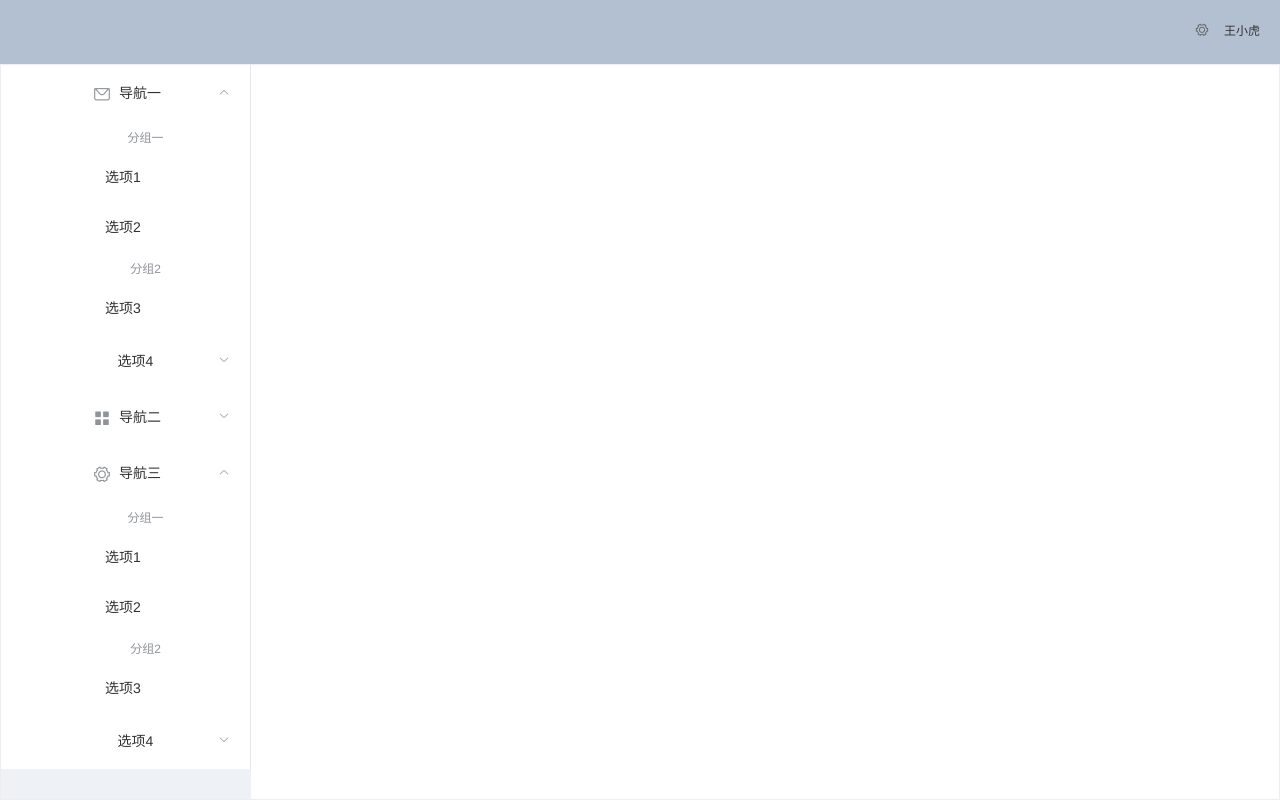
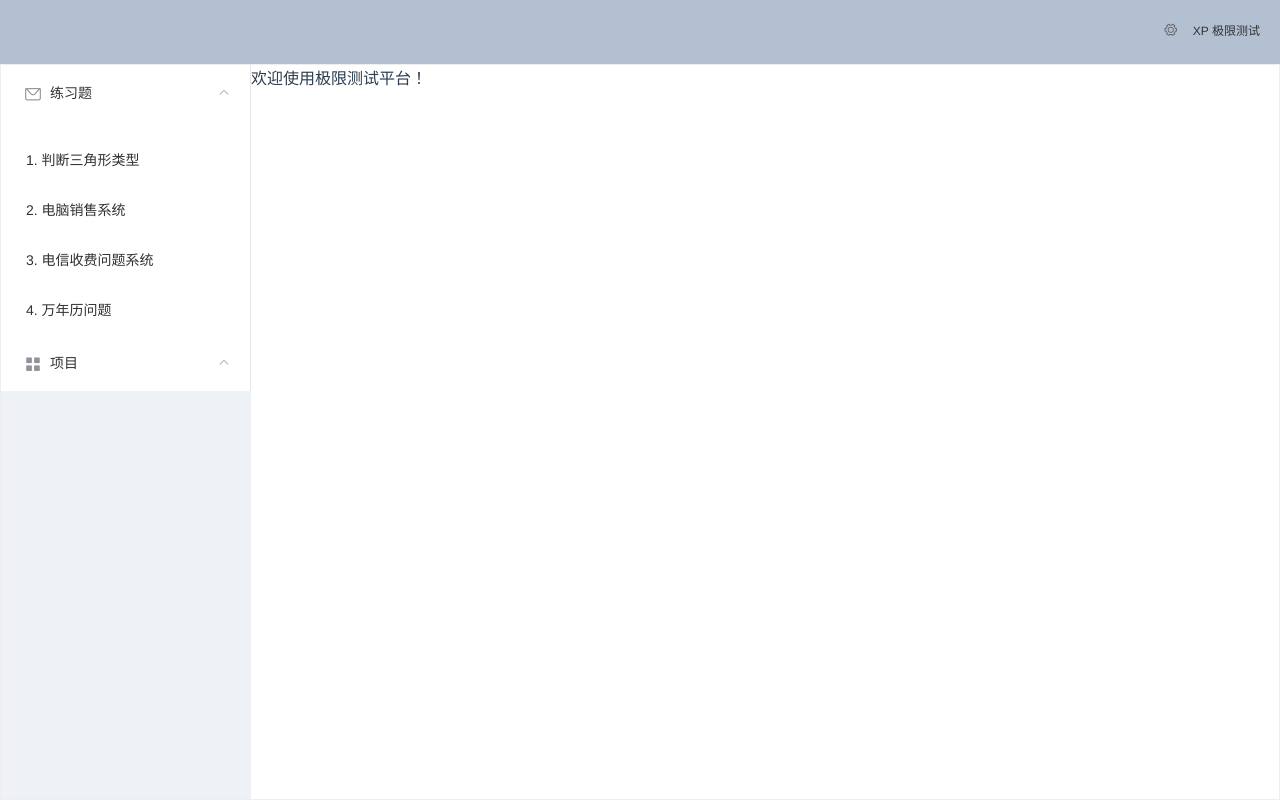
Before and after one commit to Ultrasty/SoftwareTesting, a Vue app: page /content in a window 1280 px wide. Built offline with nearby package versions, Linux system fonts and the light colour scheme.

Commit message:
增加了4个页面

```diff
--- a/src/components/main.vue
+++ b/src/components/main.vue
@@ -10,64 +10,35 @@
             <el-dropdown-item>删除</el-dropdown-item>
           </el-dropdown-menu>
         </el-dropdown>
-        <span>王小虎</span>
+        <span>XP 极限测试</span>
       </el-header>
       <el-container style="height: 92%; border: 1px solid #eee">
         <el-aside width="250px" style="background-color: rgb(238, 241, 246);">
           <el-scrollbar style="height: 100%">
-            <el-menu :default-openeds="['1', '3']">
+            <el-menu :default-openeds="['1','2']">
               <el-submenu index="1">
-                <template slot="title"><i class="el-icon-message"></i>导航一</template>
+                <template slot="title"><i class="el-icon-message"></i>练习题</template>
                 <el-menu-item-group>
-                  <template slot="title">分组一</template>
-                  <el-menu-item index="1-1" id="q1" @click="q1">选项1</el-menu-item>
-                  <el-menu-item index="1-2">选项2</el-menu-item>
+                  <el-menu-item index="1-1" @click="q1" style="padding-left: 25px;">1.	判断三角形类型</el-menu-item>
+                  <el-menu-item index="1-2" @click="q2" style="padding-left: 25px;">2.	电脑销售系统</el-menu-item>
+                  <el-menu-item index="1-3" @click="q3" style="padding-left: 25px;">3.	电信收费问题系统</el-menu-item>
+                  <el-menu-item index="1-3" @click="q4" style="padding-left: 25px;">4.	万年历问题</el-menu-item>
                 </el-menu-item-group>
-                <el-menu-item-group title="分组2">
-                  <el-menu-item index="1-3">选项3</el-menu-item>
-                </el-menu-item-group>
-                <el-submenu index="1-4">
-                  <template slot="title">选项4</template>
-                  <el-menu-item index="1-4-1">选项4-1</el-menu-item>
-                </el-submenu>
+
               </el-submenu>
+
               <el-submenu index="2">
-                <template slot="title"><i class="el-icon-menu"></i>导航二</template>
-                <el-menu-item-group>
-                  <template slot="title">分组一</template>
-                  <el-menu-item index="2-1">选项1</el-menu-item>
-                  <el-menu-item index="2-2">选项2</el-menu-item>
-                </el-menu-item-group>
-                <el-menu-item-group title="分组2">
-                  <el-menu-item index="2-3">选项3</el-menu-item>
-                </el-menu-item-group>
-                <el-submenu index="2-4">
-                  <template slot="title">选项4</template>
-                  <el-menu-item index="2-4-1">选项4-1</el-menu-item>
-                </el-submenu>
+                <template slot="title"><i class="el-icon-menu"></i>项目</template>
+
               </el-submenu>
-              <el-submenu index="3">
-                <template slot="title"><i class="el-icon-setting"></i>导航三</template>
-                <el-menu-item-group>
-                  <template slot="title">分组一</template>
-                  <el-menu-item index="3-1">选项1</el-menu-item>
-                  <el-menu-item index="3-2">选项2</el-menu-item>
-                </el-menu-item-group>
-                <el-menu-item-group title="分组2">
-                  <el-menu-item index="3-3">选项3</el-menu-item>
-                </el-menu-item-group>
-                <el-submenu index="3-4">
-                  <template slot="title">选项4</template>
-                  <el-menu-item index="3-4-1">选项4-1</el-menu-item>
-                </el-submenu>
-              </el-submenu>
+
             </el-menu>
           </el-scrollbar>
         </el-aside>
 
 
         <router-view></router-view>
-        <router-view></router-view>
+
 
       </el-container>
     </el-container>
@@ -94,6 +65,15 @@ export default {
   methods:{
     q1:function(){
       window.location='#/question1'
+    },
+    q2:function(){
+      window.location='#/question2'
+    },
+    q3:function(){
+      window.location='#/question3'
+    },
+    q4:function(){
+      window.location='#/question4'
     }
   }
 }
@@ -114,4 +94,12 @@ export default {
 .el-scrollbar__wrap{
 
 }
+
+.el-menu-item{
+  text-align: left;
+}
+
+.el-submenu{
+  text-align: left;
+}
 </style>
--- /dev/null
+++ b/src/components/question/question3.vue
@@ -0,0 +1,13 @@
+<template>
+  <div>question3</div>
+</template>
+
+<script>
+export default {
+  name: "question3"
+}
+</script>
+
+<style scoped>
+
+</style>
--- /dev/null
+++ b/src/components/question/question4.vue
@@ -0,0 +1,13 @@
+<template>
+  <div>question4</div>
+</template>
+
+<script>
+export default {
+  name: "question4"
+}
+</script>
+
+<style scoped>
+
+</style>
--- /dev/null
+++ b/src/components/welcome.vue
@@ -0,0 +1,13 @@
+<template>
+<div>欢迎使用极限测试平台！</div>
+</template>
+
+<script>
+export default {
+  name: "welcome"
+}
+</script>
+
+<style scoped>
+
+</style>
```
Also changed, not shown: src/router/index.js (+16 -0 lines).
